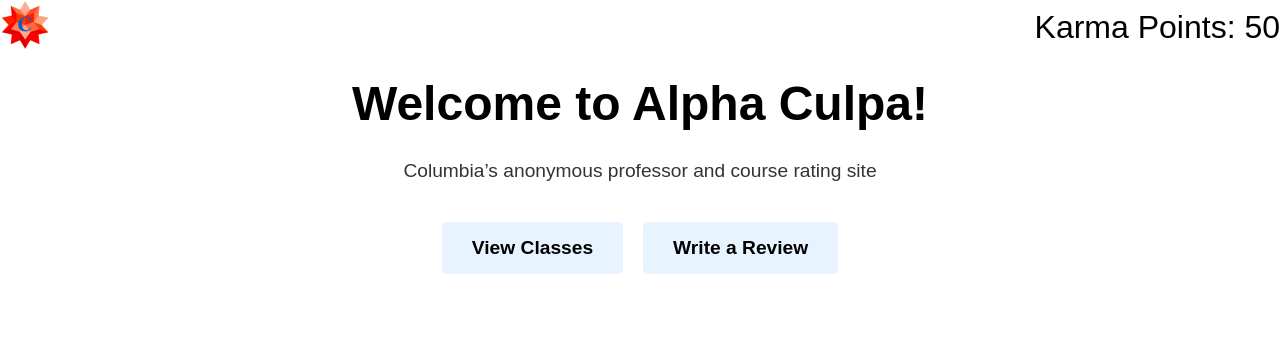
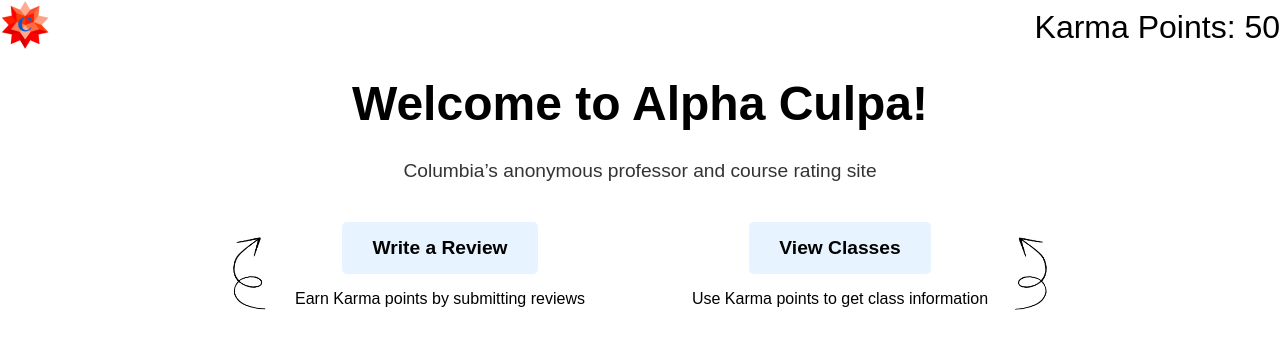
Before and after one commit to Pranav-Sukumar/AlphaCulpa, a React (Create React App) app in the folder alphaculpa/: page / in a window 1280 px wide. Shown: the top 348 px of the page. Built offline with nearby package versions, Linux system fonts and the light colour scheme.

Commit message:
homepage improvements

```diff
--- a/alphaculpa/src/Homepage.js
+++ b/alphaculpa/src/Homepage.js
@@ -14,14 +14,27 @@
         Karma Points: {kp}
       </div>
       </div>
-        <main>
+        <div class="container-home">
           <h1>Welcome to Alpha Culpa!</h1>
           <p class="subtitle">Columbia’s anonymous professor and course rating site</p>
-          <div class="button-group">
-            <Link to = "/classsearch" class="action-button">View Classes</Link>
-            <Link to = "/review" class="action-button">Write a Review</Link>
+
+          <div class="button-container">
+            <div class="button-section">
+                <img src={require("./images/arrow.png")} alt="" class="arrow arrow-left"/>
+                <div class="button-content">
+                    <Link to = "/review" class="action-button">Write a Review</Link>
+                    <p class="button-caption">Earn Karma points by submitting reviews</p>
+                </div>
+            </div>
+            <div class="button-section">
+                <div class="button-content">
+                  <Link to = "/classsearch" class="action-button">View Classes</Link>
+                    <p class="button-caption">Use Karma points to get class information</p>
+                </div>
+                <img src = {require("./images/arrow.png")} alt="" class="arrow arrow-right"/>
+            </div>
           </div>
-        </main>
+        </div>
      </div>
 
   );
--- a/alphaculpa/src/classsearch.css
+++ b/alphaculpa/src/classsearch.css
@@ -109,6 +109,7 @@
         border: none;
         border-radius: 5px;
         cursor: pointer;
+        text-decoration: none;
     }
 
     .view-btn:hover {
--- a/alphaculpa/src/homepage.css
+++ b/alphaculpa/src/homepage.css
@@ -35,7 +35,7 @@
   }
 
   /* Main Content */
-  main {
+  .container-home {
     flex: 1;
     display: flex;
     flex-direction: column;
@@ -96,3 +96,39 @@
     justify-content: right;
     font-size: 2em;
 }
+
+
+.arrow {
+  width: 80px;
+  height: auto;
+}
+
+.arrow-right {
+  margin-right: 20px;
+  transform: rotate(267deg);
+}
+
+.arrow-left {
+  margin-left: 20px;
+  transform: rotate(92deg) scaleX(-1);
+}
+
+.button-container {
+  display: flex;
+  justify-content: center;
+  gap: 100px;
+  position: relative;
+}
+
+.button-section {
+  display: flex;
+  align-items: center;
+  position: relative;
+}
+
+.button-content {
+  display: flex;
+  flex-direction: column;
+  align-items: center;
+  width: 300px;
+}
```
Also changed, not shown: alphaculpa/src/images/arrow.png (added).
